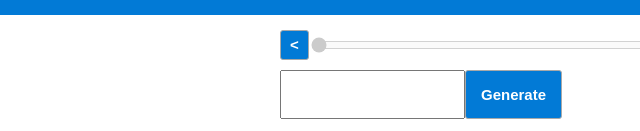
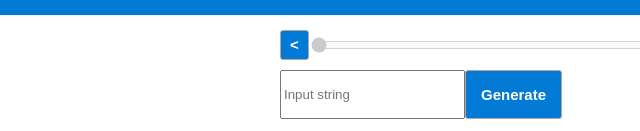
Before and after one commit to doritosxxx/algo-visualization, a website built with webpack: page src/index.html in a window 1280 px wide. Shown: the part 806-937 px from the top of the page, 0-640 px from the left. Built offline with nearby package versions, Linux system fonts and the light colour scheme.

Commit message:
Update index.html

```diff
--- a/src/index.html
+++ b/src/index.html
@@ -40,7 +40,7 @@
                 </div>
                 <div id="controls__buttons">
                     <div>
-                        <input type="text" name="input-string" id="input-string" />
+                        <input type="text" name="input-string" id="input-string" placeholder="Input string" maxlength="20"/>
                         <button id="button-start" class="button-styled">Generate</button>
                     </div>
                     <div>
```
